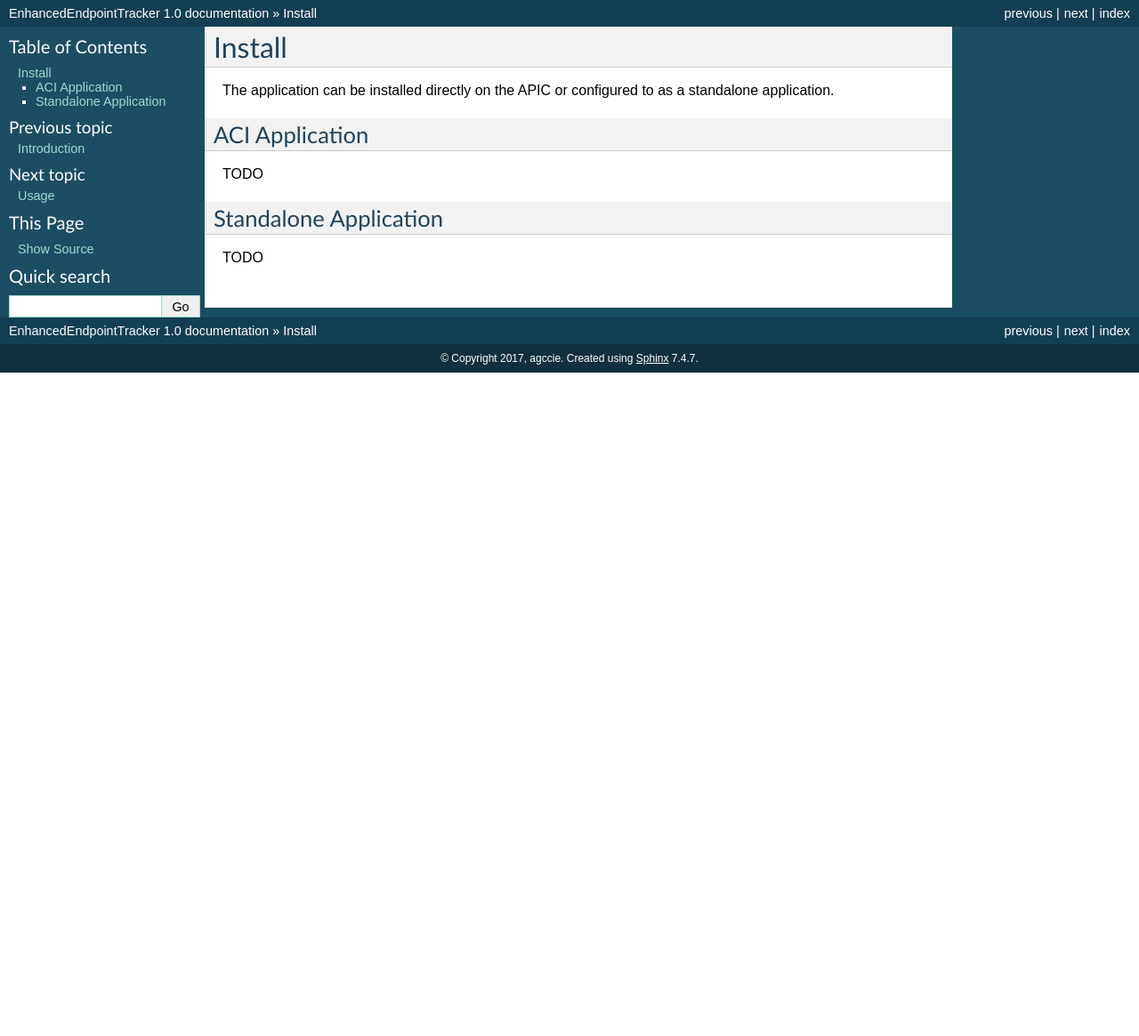
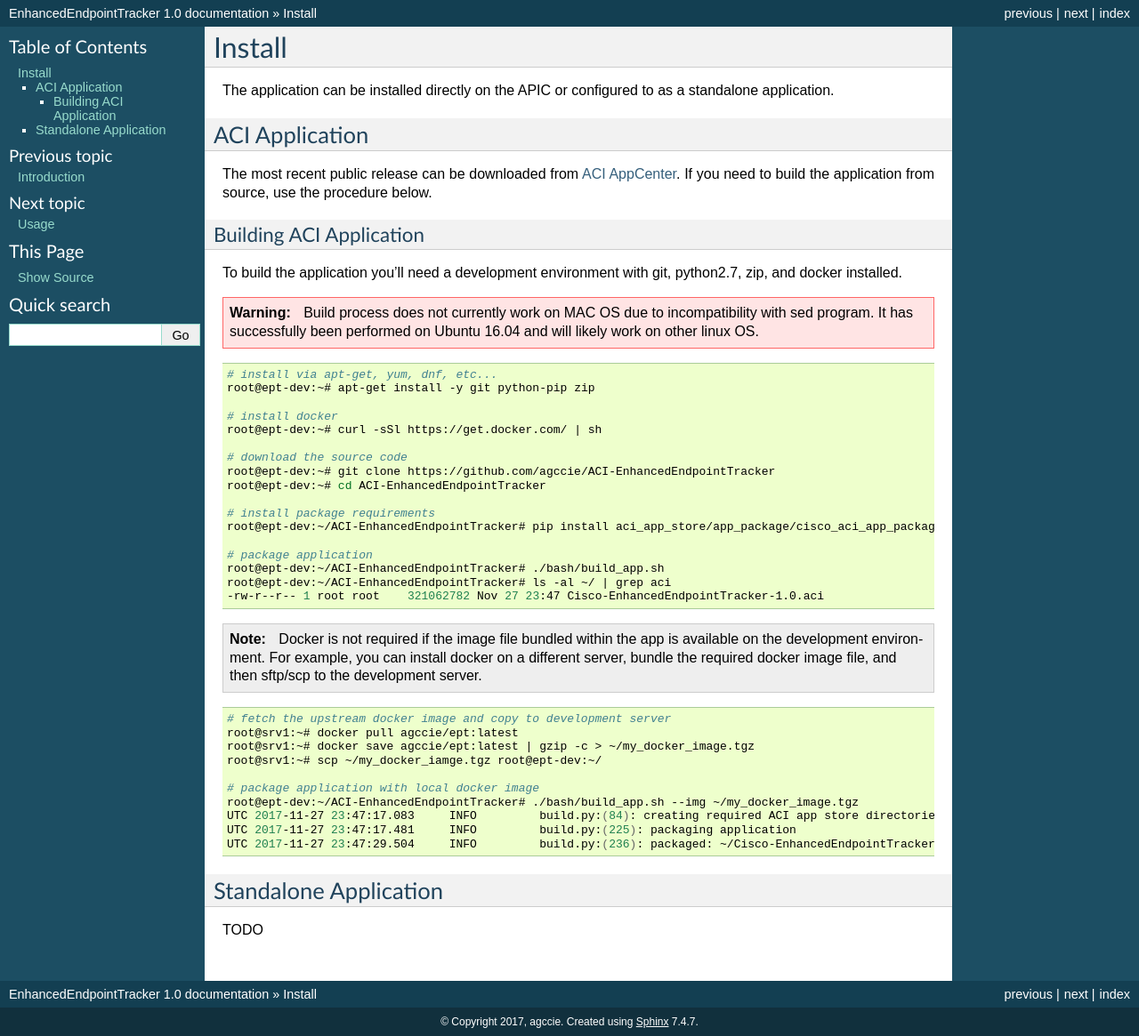
Before and after one commit to agccie/ACI-EnhancedEndpointTracker, a Sphinx documentation site: the page built from docs/install.rst, in a window 1280 px wide. Shown: the whole page at 89% size. Built offline with Sphinx 7.4.7, drawn with Linux system fonts in a browser that asks for light colours; before the commit the page ends 900 px from its top, so only the background shows below that.

Commit message:
Update install.rst
updates to building ACI App

```diff
--- a/docs/install.rst
+++ b/docs/install.rst
@@ -5,11 +5,58 @@
 standalone application.
 
 ACI Application
----------------
+^^^^^^^^^^^^^^^
+
+The most recent public release can be downloaded from `ACI AppCenter <https://aciappcenter.cisco.com/enhancedendpointtracker-2-2-1n.html>`_.  If you need to build the application from source, use the procedure below.
+
+Building ACI Application
+""""""""""""""""""""""""
+
+To build the application you'll need a development environment with git, python2.7, zip, and docker installed.
+
+.. warning:: Build process does not currently work on MAC OS due to incompatibility with sed program.
+   It has successfully been performed on Ubuntu 16.04 and will likely work on other linux OS.
+
+.. code-block:: bash
+
+   # install via apt-get, yum, dnf, etc...
+   root@ept-dev:~# apt-get install -y git python-pip zip
+
+   # install docker
+   root@ept-dev:~# curl -sSl https://get.docker.com/ | sh
+
+   # download the source code
+   root@ept-dev:~# git clone https://github.com/agccie/ACI-EnhancedEndpointTracker
+   root@ept-dev:~# cd ACI-EnhancedEndpointTracker
+
+   # install package requirements
+   root@ept-dev:~/ACI-EnhancedEndpointTracker# pip install aci_app_store/app_package/cisco_aci_app_packager-1.0.tgz
+
+   # package application
+   root@ept-dev:~/ACI-EnhancedEndpointTracker# ./bash/build_app.sh
+   root@ept-dev:~/ACI-EnhancedEndpointTracker# ls -al ~/ | grep aci
+   -rw-r--r-- 1 root root    321062782 Nov 27 23:47 Cisco-EnhancedEndpointTracker-1.0.aci
+
+.. note:: Docker is not required if the image file bundled within the app is
+   available on the development environment. For example, you can install docker on a different
+   server, bundle the required docker image file, and then sftp/scp to the development server.
+
+.. code-block:: bash
+
+   # fetch the upstream docker image and copy to development server
+   root@srv1:~# docker pull agccie/ept:latest
+   root@srv1:~# docker save agccie/ept:latest | gzip -c > ~/my_docker_image.tgz
+   root@srv1:~# scp ~/my_docker_iamge.tgz root@ept-dev:~/
+
+   # package application with local docker image
+   root@ept-dev:~/ACI-EnhancedEndpointTracker# ./bash/build_app.sh --img ~/my_docker_image.tgz
+   UTC 2017-11-27 23:47:17.083     INFO         build.py:(84): creating required ACI app store directories
+   UTC 2017-11-27 23:47:17.481     INFO         build.py:(225): packaging application
+   UTC 2017-11-27 23:47:29.504     INFO         build.py:(236): packaged: ~/Cisco-EnhancedEndpointTracker-1.0.aci
+
+
+
+Standalone Application
+^^^^^^^^^^^^^^^^^^^^^^
 
 TODO
-
-Standalone Application
-----------------------
-
-TODO
```
